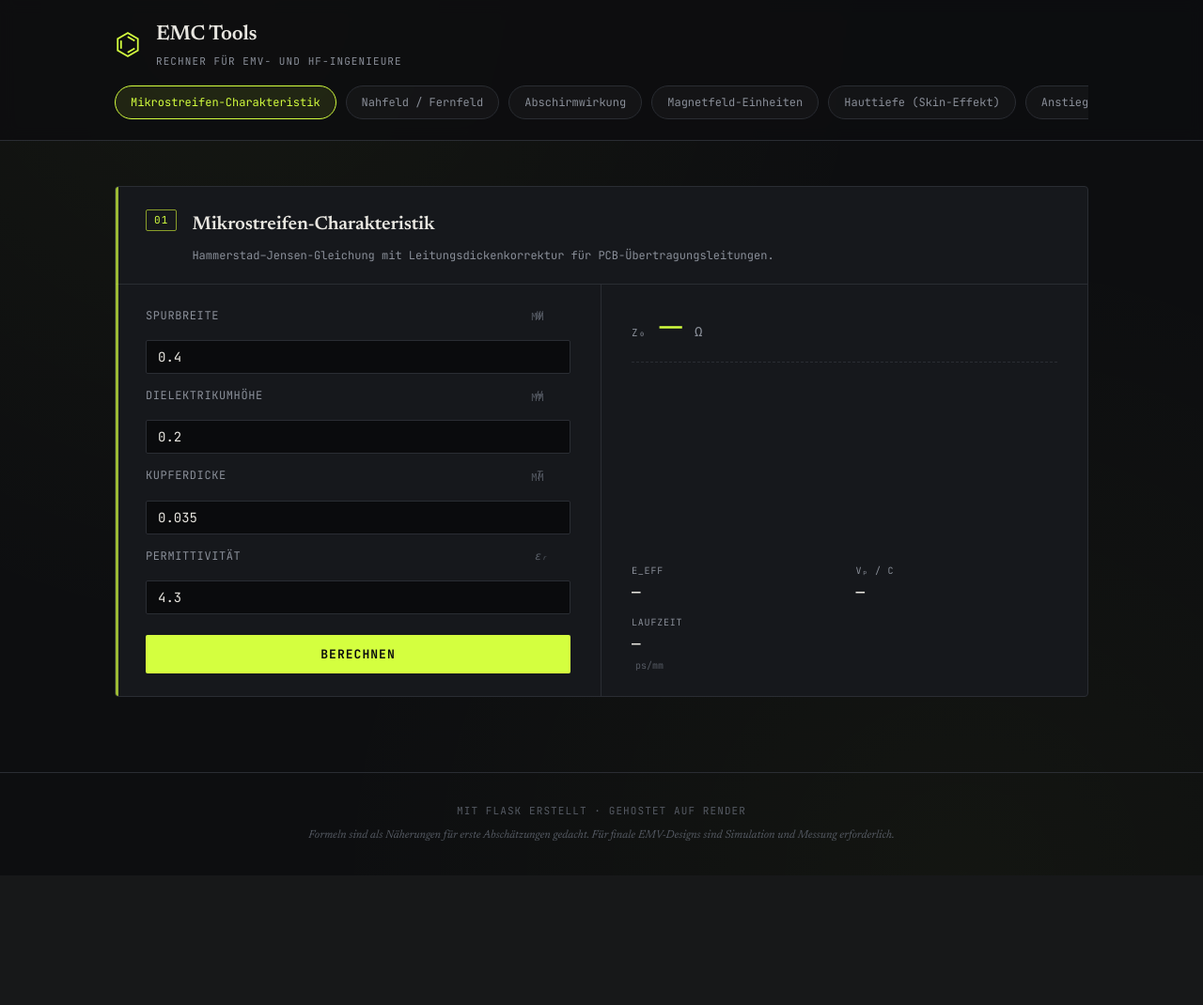
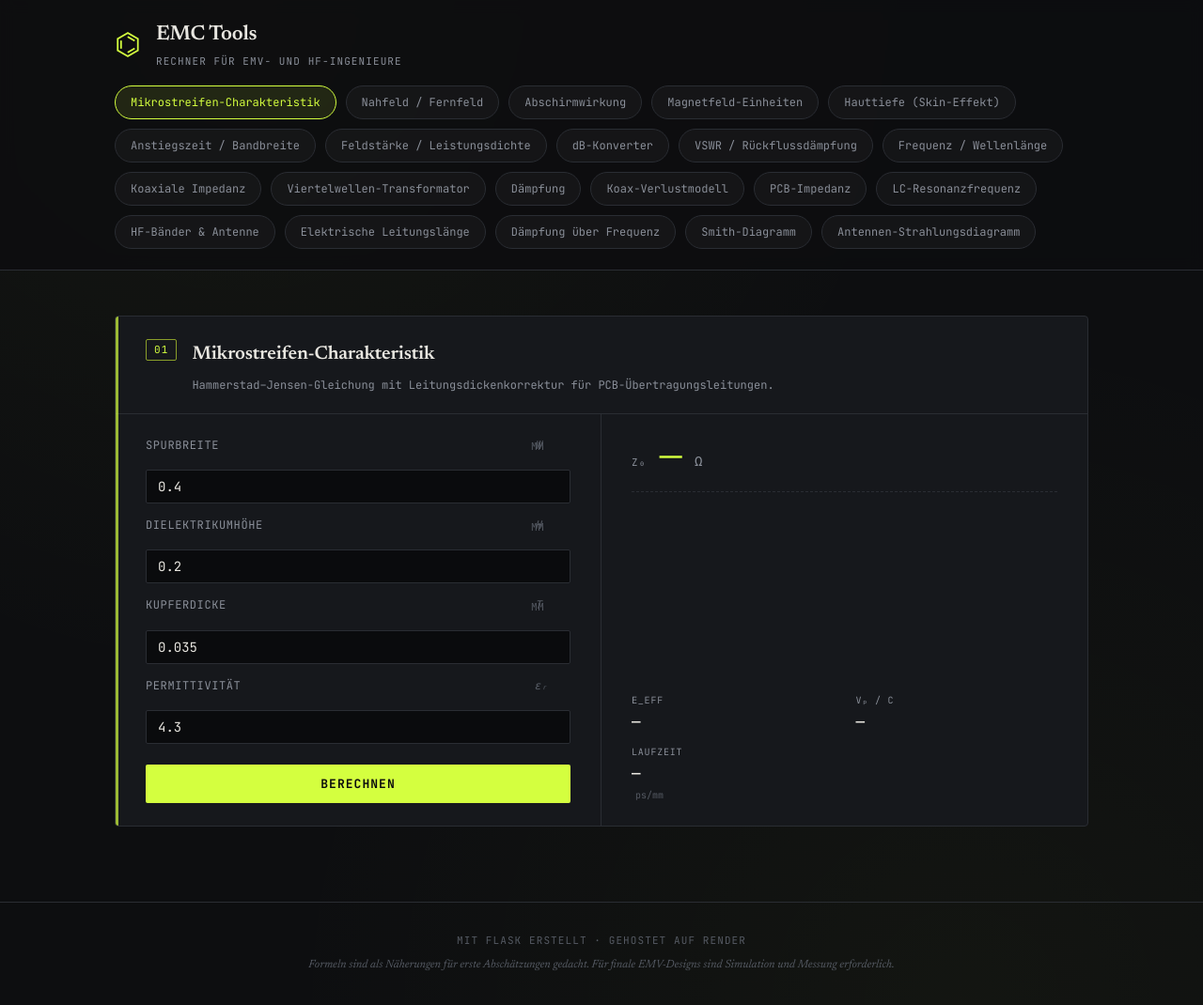
Before and after one commit to guanglingren/111000-emc, a Flask app: page / in a window 1280 px wide. Shown: the whole page at 94% size. Before the commit the page ends 895 px from the top, so only its background shows below. Run offline with Flask 3, Linux system fonts and the light colour scheme.

Commit message:
Wrap tab navigation on desktop so all calculators are visible
The single-row scroller hid the rightmost tabs (including the new
graphical tools) with no scroll affordance. Desktop now wraps tabs
to multiple rows; mobile keeps the compact single-row scroller.

Co-Authored-By: Claude Opus 4.7 <noreply@anthropic.com>

```diff
--- a/static/style.css
+++ b/static/style.css
@@ -82,11 +82,8 @@ body {
 /* ===== Single-level tab navigation ===== */
 .tab-nav {
   display: flex;
-  flex-wrap: nowrap;
+  flex-wrap: wrap;
   gap: 10px;
-  overflow-x: auto;
-  -webkit-overflow-scrolling: touch;
-  scrollbar-width: none;
   padding-bottom: 2px;
 }
 
@@ -437,6 +434,14 @@ footer .hint {
     gap: 12px;
   }
 
+  /* Single-row scroller on mobile keeps the sticky header compact */
+  .tab-nav {
+    flex-wrap: nowrap;
+    overflow-x: auto;
+    -webkit-overflow-scrolling: touch;
+    scrollbar-width: none;
+  }
+
   .card-body {
     grid-template-columns: 1fr;
   }
--- a/templates/index.html
+++ b/templates/index.html
@@ -7,7 +7,7 @@
 <link rel="preconnect" href="https://fonts.googleapis.com">
 <link rel="preconnect" href="https://fonts.gstatic.com" crossorigin>
 <link href="https://fonts.googleapis.com/css2?family=JetBrains+Mono:wght@400;500;700&family=Newsreader:ital,wght@0,400;0,600;1,400&display=swap" rel="stylesheet">
-<link rel="stylesheet" href="{{ url_for('static', filename='style.css') }}?v=6">
+<link rel="stylesheet" href="{{ url_for('static', filename='style.css') }}?v=7">
 </head>
 <body>
 
```
